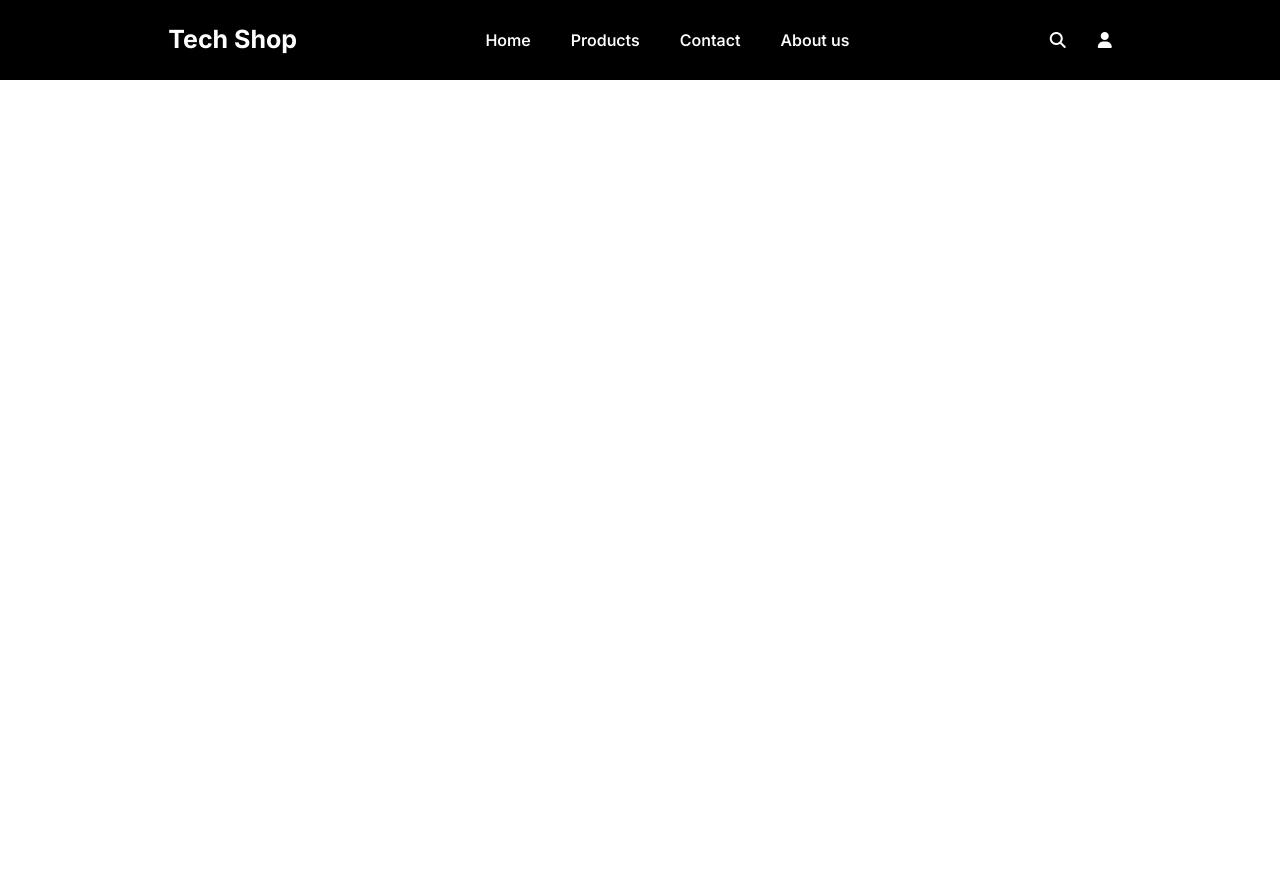
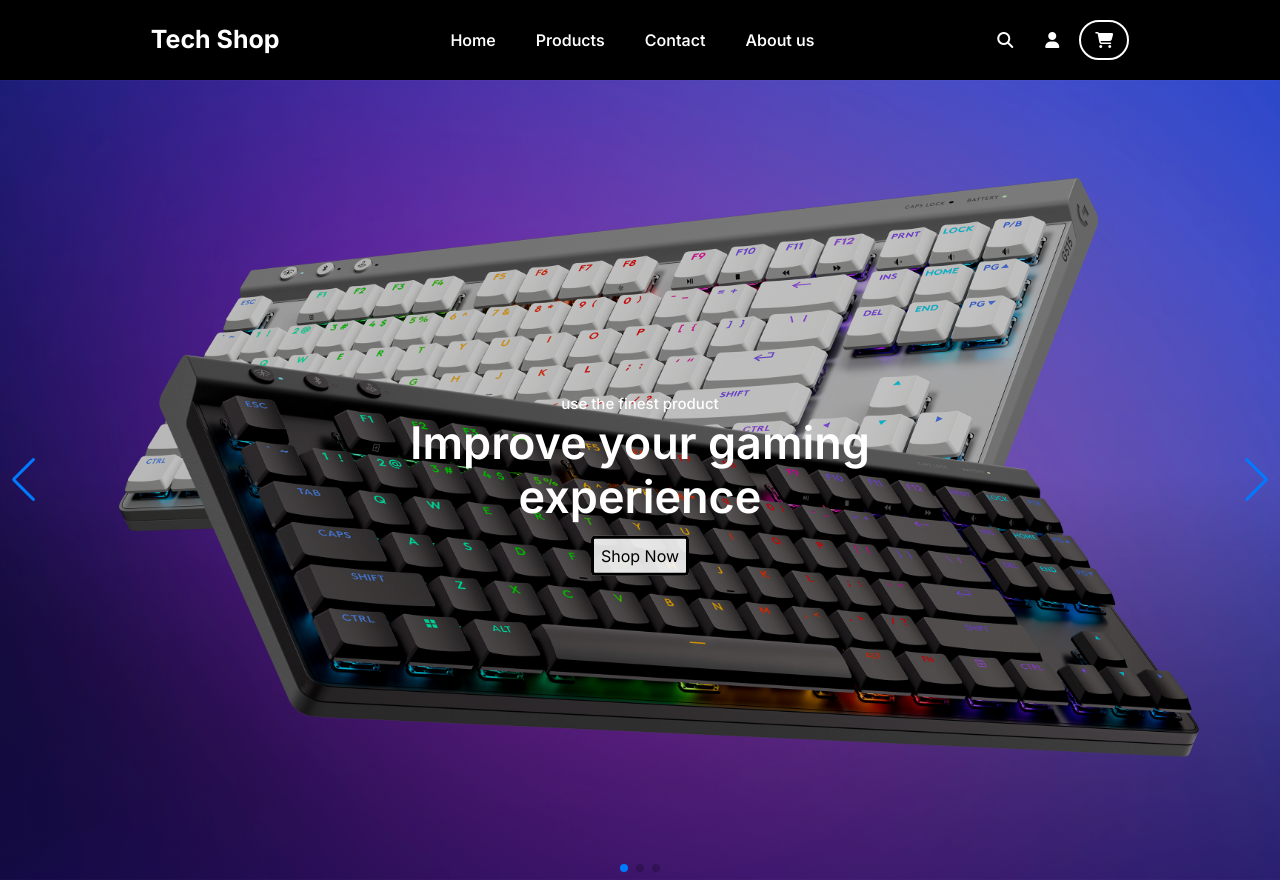
Before and after one commit to Ronny564/TechShop, a PHP site: page / in a window 1280 px wide. Before the commit the page ends 80 px from the top, so only its background shows below. Run offline with PHP 8.4, Linux system fonts and the light colour scheme; some libraries are stand-ins or nearby versions.

Commit message:
second comit

```diff
--- /dev/null
+++ b/customer/css/index.css
@@ -0,0 +1,72 @@
+*{
+    margin: 0;
+    padding: 0;
+    box-sizing: border-box;
+    list-style: none;
+    text-decoration: none;
+    color: white;
+    font-family: "Inter", serif;
+    scroll-behavior: smooth;
+}
+.main{
+    height: 100vh;
+    width: 100%;
+}
+.wrapper,.slide{
+    position: relative;
+    width: 100%;
+    height: 100%;
+}
+.slide{
+    overflow: hidden;
+}
+.slide::before {
+    content: "";
+    position: absolute;
+    height: 100%;
+    width: 100%;
+    background-color: rgba(0, 0, 0, 0.188);
+    z-index: 1;
+  }
+.slide .image{
+    height: 100%;
+    width: 100%;
+    object-fit: cover;
+}
+.slide .image-data{
+    position: absolute;
+    top: 50%;
+    left: 50%;
+    transform: translate(-50%,-50%);
+    text-align: center;
+    width: 100%;
+    z-index: 2;
+}
+
+.image-data span{
+    font-size: 15px;
+    font-weight: 500;
+}
+.image-data h2{
+    font-size: 45px;
+    font-weight: 600;
+    color: white;
+    margin-bottom: 20px;
+}
+.card_rgb a{
+    background-color: rgba(255, 255, 255, 0.866);
+    width: 150px;
+    padding: 7px;
+    margin: auto;
+    border-radius: 4px;
+    color: black;
+    transition: 0.5s;
+    border: 3px solid black;
+}
+.card_rgb a:hover{
+    background-color: black;
+    color: white;
+    border: 1px solid white;
+    letter-spacing: 5px;
+
+}
--- a/customer/css/navbar.css
+++ b/customer/css/navbar.css
@@ -9,6 +9,8 @@
     text-decoration: none;
     color: white;
     font-family: "Inter", serif;
+    scroll-behavior: smooth;
+
 }
 .nav_bar{
     display: flex;
@@ -16,6 +18,9 @@
     align-items: center;
     background-color: black;
     height: 80px;
+    top: 0;
+    position: sticky;
+    z-index: 90;
 }
 .drop_down{
     display: none;
@@ -75,6 +80,7 @@
     opacity: 0;
     pointer-events: none;
     transition: all 0.4s ease;
+    z-index: 90;
 }
 .nav_bar.showInput .searchBox .input_box{
     opacity: 1;
@@ -109,6 +115,16 @@
 
 .user{
     margin-left: 20px;
+}
+.cart{
+    margin-left: 20px;
+    padding: 10px;
+    width: 50px;
+    border: 2px solid white;
+    border-radius: 50px;
+}
+.cart a{
+    margin-left: 4px;
 }
 .toogle_btn{
     display: none;
--- a/customer/index.php
+++ b/customer/index.php
@@ -1,3 +1,67 @@
 <?php
 require_once "navbar.php";
+require_once "link.php";
 ?>
+<!DOCTYPE html>
+<html lang="en">
+<head>
+    <meta charset="UTF-8">
+    <meta name="viewport" content="width=device-width, initial-scale=1.0">
+    <link rel="stylesheet" href="./css/index.css">
+</head>
+<body>
+
+   <!-- Swiper -->
+   <div class="main swiper mySwiper">
+    <div class="wrapper swiper-wrapper">
+      <div class="slide swiper-slide">
+        <img class="image" src="./img/G515_Cinderella_Product_Key_Visual_16x9-D.jpg" alt="">
+        <div class="image-data">
+        <span class="text">use the finest product</span>
+          <h2>
+            Improve your gaming<br />
+            experience
+          </h2>
+          <div class="card_rgb">
+            <a href="#" class="button">Shop Now</a>
+          </div>
+        </div>
+      </div>
+      <div class="slide swiper-slide">
+        <img class="image" src="" alt="">
+        <div class="image-data">
+        <span class="text">use the finest product</span>
+          <h2>
+            Improve your gaming<br />
+            experience
+          </h2>
+          <div class="card_rgb">
+            <a href="#" class="button">Shop Now</a>
+          </div>
+        </div>
+      </div>
+      <div class="slide swiper-slide">
+        <img class="image" src="" alt="">
+        <div class="image-data">
+        <span class="text">use the finest product</span>
+          <h2>
+            Improve your gaming<br />
+            experience
+          </h2>
+          <div class="card_rgb">
+            <a href="#" class="button">Shop Now</a>
+          </div>
+        </div>
+      </div>
+    </div>
+    <div class="swiper-button-next"></div>
+    <div class="swiper-button-prev"></div>
+    <div class="swiper-pagination"></div>
+  </div>
+
+
+</body>
+</html>
+
+
+<script src="./js/index.js"></script>
--- /dev/null
+++ b/customer/js/index.js
@@ -0,0 +1,13 @@
+var swiper = new Swiper(".mySwiper", {
+    slidesPerView: 1,
+    spaceBetween: 30,
+    loop: true,
+    pagination: {
+      el: ".swiper-pagination",
+      clickable: true,
+    },
+    navigation: {
+      nextEl: ".swiper-button-next",
+      prevEl: ".swiper-button-prev",
+    },
+  });
--- a/customer/link.php
+++ b/customer/link.php
@@ -1,5 +1,14 @@
 <head>
+    <!-- font-awesom -->
 <link rel="stylesheet" href="https://cdnjs.cloudflare.com/ajax/libs/font-awesome/6.7.2/css/all.min.css" integrity="sha512-Evv84Mr4kqVGRNSgIGL/F/aIDqQb7xQ2vcrdIwxfjThSH8CSR7PBEakCr51Ck+w+/U6swU2Im1vVX0SVk9ABhg==" crossorigin="anonymous" referrerpolicy="no-referrer" />
 <script src="https://cdn.tailwindcss.com"></script>
+<!-- bootstrap -->
 <link href="https://cdn.jsdelivr.net/npm/bootstrap@5.3.3/dist/css/bootstrap.min.css" rel="stylesheet" integrity="sha384-QWTKZyjpPEjISv5WaRU9OFeRpok6YctnYmDr5pNlyT2bRjXh0JMhjY6hW+ALEwIH" crossorigin="anonymous">
+
+<!-- Swiper Js -->
+<link
+      rel="stylesheet"
+      href="https://cdn.jsdelivr.net/npm/swiper@11/swiper-bundle.min.css"
+    />
+    <script src="https://cdn.jsdelivr.net/npm/swiper@11/swiper-bundle.min.js"></script>
 </head>
--- a/customer/navbar.php
+++ b/customer/navbar.php
@@ -40,7 +40,9 @@ require_once "link.php";
         <div class="user">
             <a href=""><i class="fa-solid fa-user"></i></a>
         </div>
-
+        <div class="cart">
+            <a href=""><i class="fa-solid fa-cart-shopping"></i></a>
+        </div>
     </div>
 </nav>
 <script src="./js/nabar.js"></script>
```
Also changed, not shown: customer/img/G515_Cinderella_Product_Key_Visual_16x9-D.jpg (added), customer/img/gaming-keyboards-l19fzyb1tjprgevk.jpg (added), customer/img/razer-viper-v3-pro-sentinels-edition-hero-desktop.webp (added).
